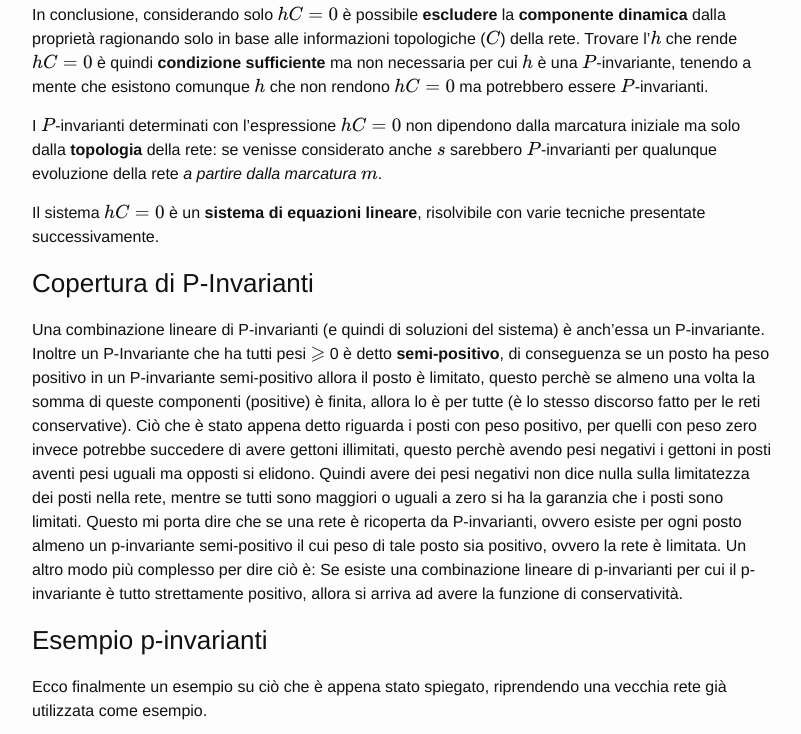
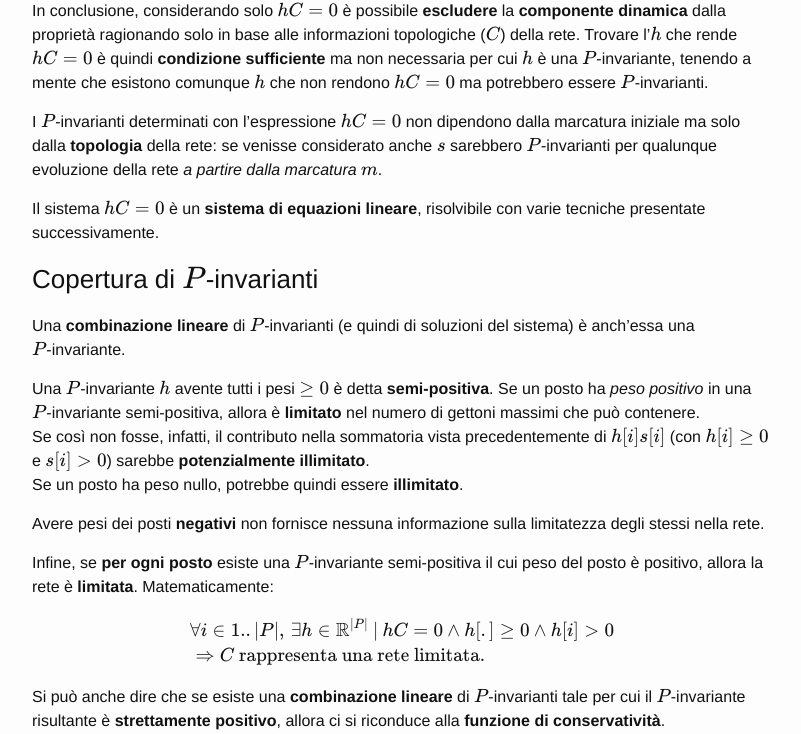
Before and after one commit to MarcoBuster/sweng, a Jekyll site: the page built from _posts/2022-12-14-analisi-reti-di-petri.md, in a window 1280 px wide and 900 px high, scrolled down 12638 px, cut to the strip 0-734 px from the top of the window. Shown: the whole strip, without its empty margins (238-1039 px from the left). Built offline with Jekyll 4.4.1, drawn with Linux system fonts in a browser that asks for light colours; formulas are drawn with MathJax 3; the table of contents is made by our own code; some of the changed text lies outside the part shown.

Commit message:
Refactor 'P-invarianti::Copertura'

```diff
--- a/_posts/2022-12-14-analisi-reti-di-petri.md
+++ b/_posts/2022-12-14-analisi-reti-di-petri.md
@@ -439,7 +439,7 @@ $$
 si rinomini la sequenza ottenuta nel seguente modo:
 
 $$
-\boxed{\boxed{M [ \ s^{(n)} >} \: M^{(n)}}.
+\boxed{\boxed{M [ \ s >} \: M^{(n)}}.
 $$
 
 Esiste un **legame diretto** tra la marcatura iniziale e quella finale, che non preveda eseguire i **singoli passi**?
@@ -532,17 +532,32 @@ Trovare l'$$h$$ che rende $$hC = 0$$ è quindi **condizione sufficiente** ma non
 
 I $$P$$-invarianti determinati con l'espressione $$hC = 0$$ non dipendono dalla marcatura iniziale ma solo dalla **topologia** della rete: se venisse considerato anche $$s$$ sarebbero $$P$$-invarianti per qualunque evoluzione della rete _a partire dalla marcatura $$m$$_.
 
-
 Il sistema $$hC = 0$$ è un **sistema di equazioni lineare**, risolvibile con varie tecniche presentate successivamente.
 
-### Copertura di P-Invarianti
-Una combinazione lineare di P-invarianti (e quindi di soluzioni del sistema) è anch'essa un P-invariante.
-Inoltre un P-Invariante che ha tutti pesi $$\geqslant$$ 0 è detto __semi-positivo__, di conseguenza se un posto ha peso positivo in un P-invariante semi-positivo allora il posto è limitato, questo perchè se almeno una volta la somma di queste componenti (positive) è finita, allora lo è per tutte (è lo stesso discorso fatto per le reti conservative).<!-- il perchè non mi è chiarissimo-->
-Ciò che è stato appena detto riguarda i posti con peso positivo, per quelli con peso zero invece potrebbe succedere di avere gettoni illimitati, questo perchè avendo pesi negativi i gettoni in posti aventi pesi uguali ma opposti si elidono.
-Quindi avere dei pesi negativi non dice nulla sulla limitatezza dei posti nella rete, mentre se tutti sono maggiori o uguali a zero si ha la garanzia che i posti sono limitati.
-Questo mi porta dire che se una rete è ricoperta da P-invarianti, ovvero esiste per ogni posto almeno un p-invariante semi-positivo il cui peso di tale posto sia positivo, ovvero la rete è limitata.
-Un altro modo più complesso per dire ciò è:
-Se esiste una combinazione lineare di p-invarianti per cui il p-invariante è tutto strettamente positivo, allora si arriva ad avere la funzione di conservatività.
+### Copertura di $$P$$-invarianti
+Una **combinazione lineare** di $$P$$-invarianti (e quindi di soluzioni del sistema) è anch'essa una \\
+$$P$$-invariante.
+
+Una $$P$$-invariante $$h$$ avente tutti i pesi $$\geq 0$$ è detta __semi-positiva__.
+Se un posto ha _peso positivo_ in una \\
+$$P$$-invariante semi-positiva, allora  è **limitato** nel numero di gettoni massimi che può contenere. \\
+Se così non fosse, infatti, il contributo nella sommatoria vista precedentemente di $$h[i]s[i]$$ (con $$h[i] \geq 0$$ e $$s[i] > 0$$) sarebbe **potenzialmente illimitato**. \\
+Se un posto ha peso nullo, potrebbe quindi essere **illimitato**.
+
+Avere pesi dei posti **negativi** non fornisce nessuna informazione sulla limitatezza degli stessi nella rete.
+
+Infine, se **per ogni posto** esiste una $$P$$-invariante semi-positiva il cui peso del posto è positivo, allora la rete è **limitata**.
+Matematicamente:
+
+$$
+\begin{align*}
+&\forall i \in 1..\vert P \vert, \, \exists h \in \mathbb{R}^{\vert P \vert} \: \vert \: hC = 0 \land h[.] \geq 0 \land h[i] > 0 \\
+%\Big ] \\
+&\Rightarrow \text{$C$ rappresenta una rete limitata.}
+\end{align*}
+$$
+
+Si può anche dire che se esiste una **combinazione lineare** di $$P$$-invarianti tale per cui il $$P$$-invariante risultante è **strettamente positivo**, allora ci si riconduce alla **funzione di conservatività**.
 
 ### Esempio p-invarianti
 Ecco finalmente un esempio su ciò che è appena stato spiegato, riprendendo una vecchia rete già utilizzata come esempio.
```
